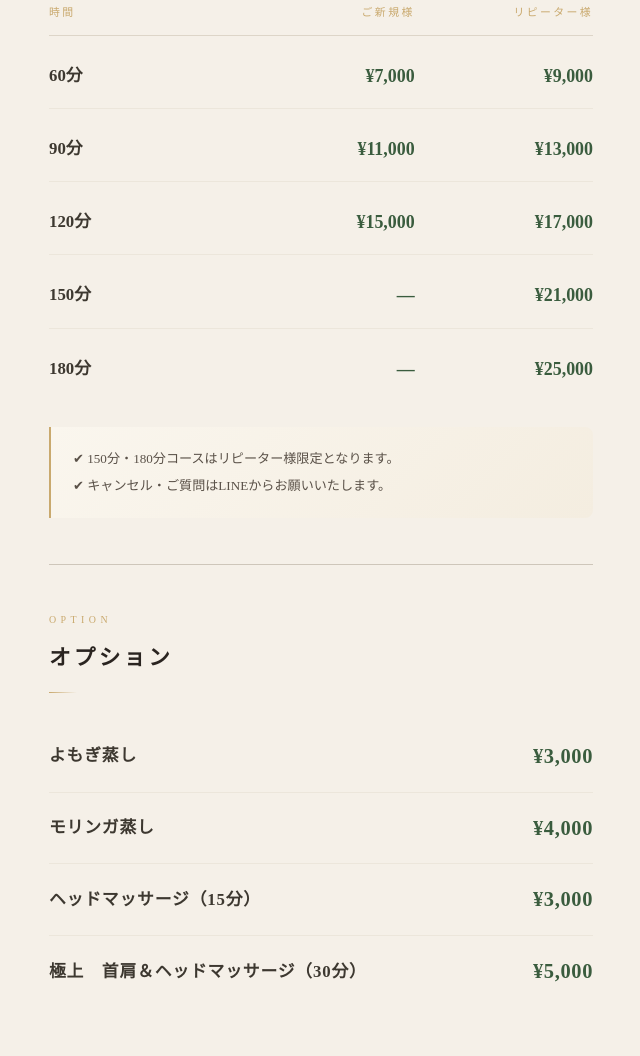
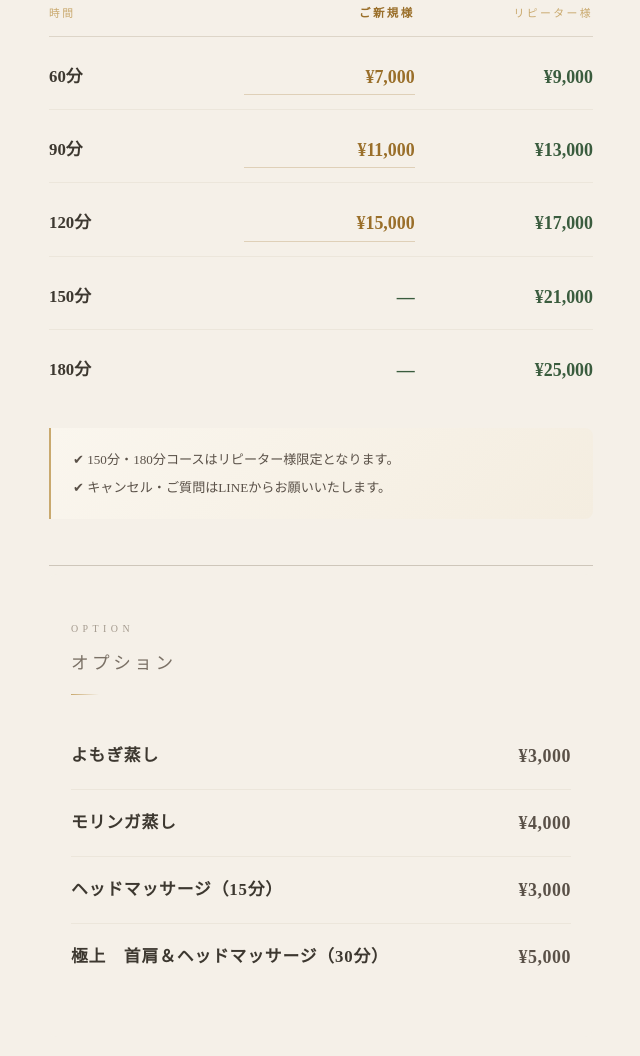
Before and after one commit to soushikuchang3-bot/manaoase, a plain HTML site: page menu-oil.html in a window 1280 px wide. Shown: the part 594-1650 px from the top of the page, without its empty margins (319-959 px from the left). Drawn offline with Linux system fonts and the light colour scheme.

Commit message:
Add files via upload

```diff
--- a/menu-oil.html
+++ b/menu-oil.html
@@ -99,7 +99,7 @@
         </div>
 
         <!-- オプション -->
-        <div class="price-block">
+        <div class="price-block price-block--option">
             <span class="price-block__title-en">Option</span>
             <h2 class="price-block__title">オプション</h2>
             <div class="price-row">
--- a/style.css
+++ b/style.css
@@ -1412,6 +1412,54 @@ body.page-menu {
     transform: translateY(0);
 }
 
+/* ── ご新規様列の強調 ── */
+.price-thead span:nth-child(2) {
+    color: #9A6F2A;
+    font-weight: 700;
+    font-size: 0.72rem;
+}
+
+.price-trow--new span:nth-child(2) {
+    color: #9A6F2A;
+    position: relative;
+}
+
+.price-trow--new span:nth-child(2)::after {
+    content: '';
+    position: absolute;
+    bottom: -2px;
+    left: 0;
+    right: 0;
+    height: 1px;
+    background: rgba(154, 111, 42, 0.25);
+}
+
+/* ── オプションブロック ── */
+.price-block--option {
+    background: #F5F0E8;
+    border-radius: 8px;
+    padding-left: 22px;
+    padding-right: 22px;
+    border-bottom: none;
+    margin-top: 8px;
+}
+
+.price-block--option .price-block__title-en {
+    color: #A49A8E;
+}
+
+.price-block--option .price-block__title {
+    font-size: 1.1rem;
+    font-weight: 400;
+    color: #7A7065;
+    letter-spacing: 0.2em;
+}
+
+.price-block--option .price-value {
+    font-size: 1.12rem;
+    color: #5A5148;
+}
+
 /* ── Conceptセクション（#aboutのみに適用される固有ルール） ── */
 #about.container {
     max-width: 680px;
```
Also changed, not shown: menu-momi.html (+1 -1 lines), menu-mushi.html (+1 -1 lines), price.html (+2 -2 lines).
